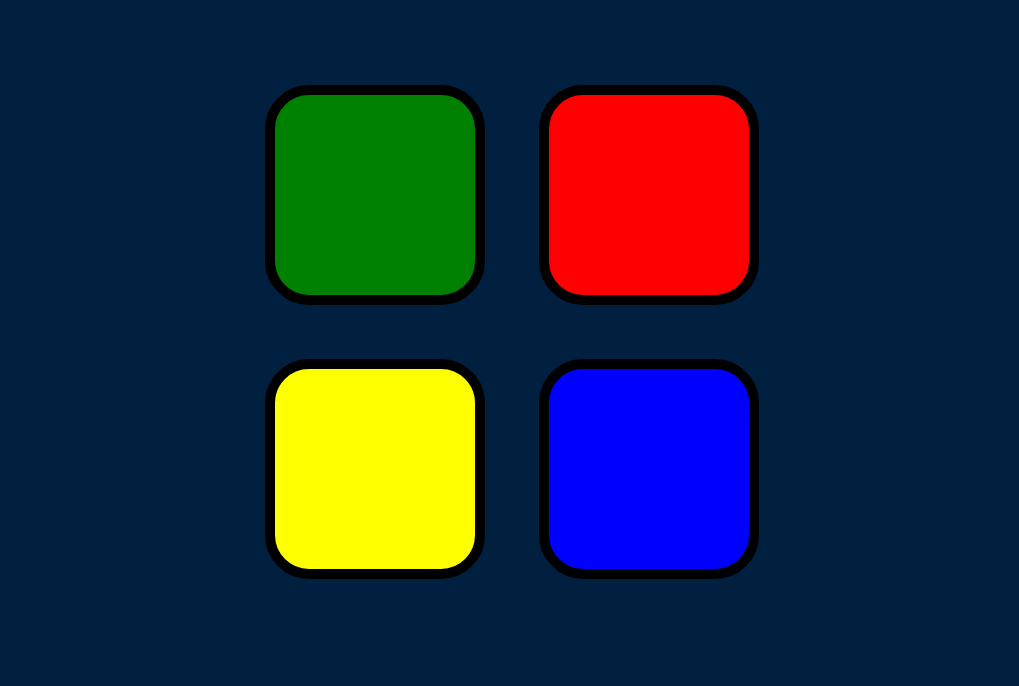
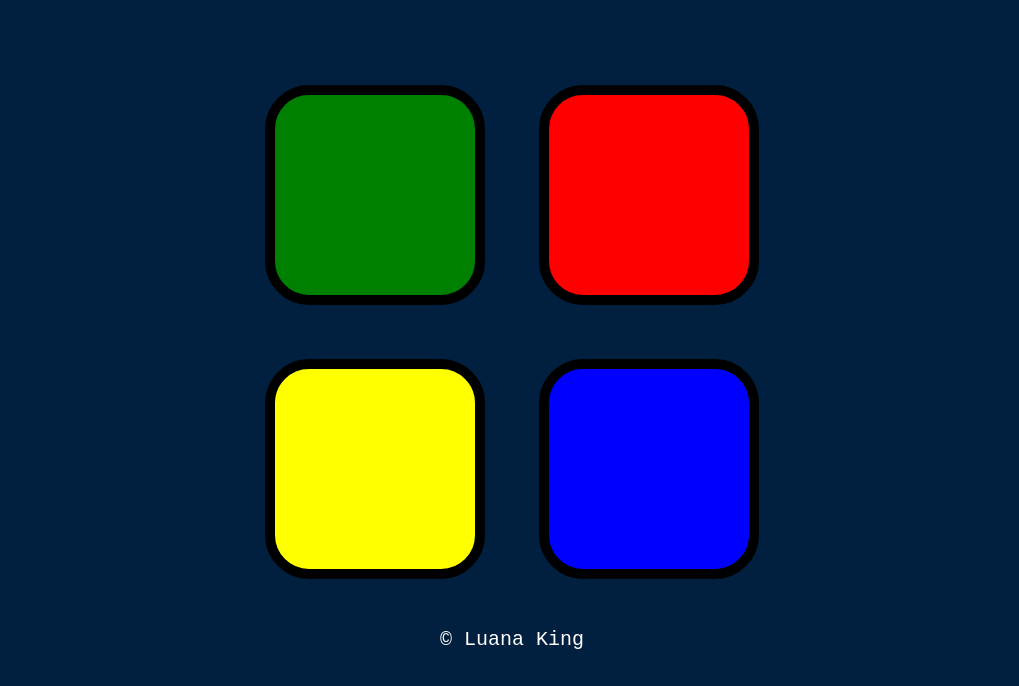
Before and after one commit to lualourenco/simon-game, a plain HTML site: page index.html in a window 1280 px wide. Shown: the part 114-800 px from the top of the page, without its empty margins (128-1147 px from the left). Drawn offline with nearby package versions, Linux system fonts and the light colour scheme.

Commit message:
Added footer

```diff
--- a/index.html
+++ b/index.html
@@ -40,4 +40,8 @@
 
 </body>
 
+<footer>
+  <p>&copy; Luana King</p>
+</footer>
+
 </html>
--- a/styles.css
+++ b/styles.css
@@ -51,3 +51,9 @@ body {
   box-shadow: 0 0 20px white;
   background-color: grey;
 }
+
+footer {
+  color: white;
+  font-family: 'Courier New', Courier, monospace;
+  font-size: 20px;
+}
```
